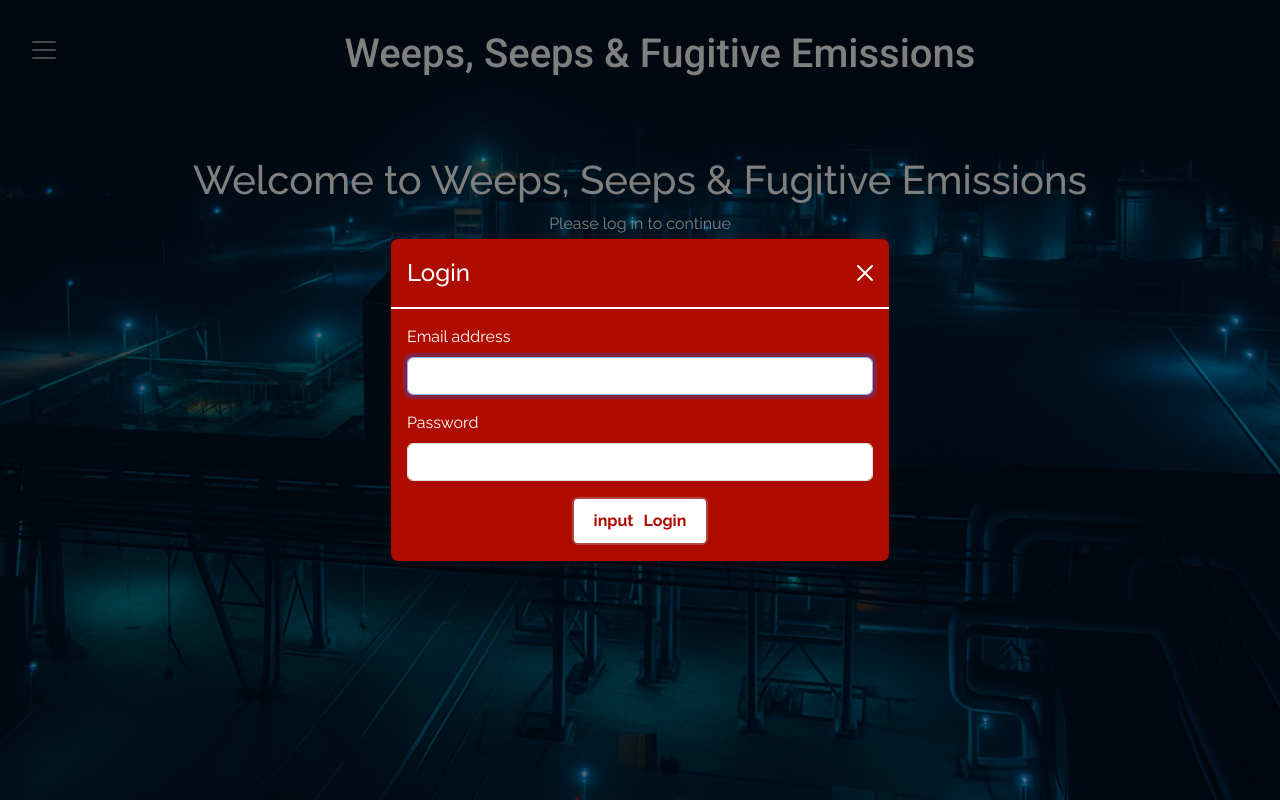
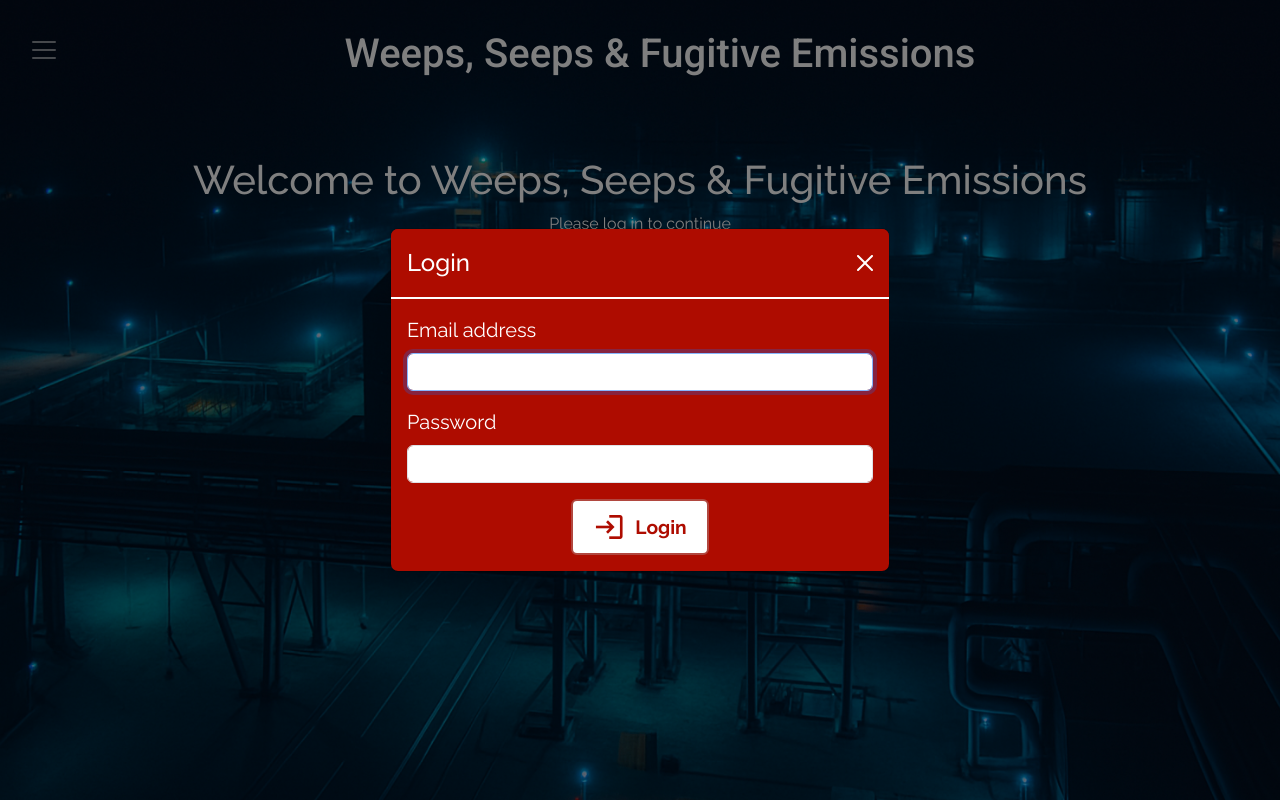
Before and after one commit to johnamdickson/weeps-seeps-fugitive-emissions-web, a React (Create React App) app in the folder weeps-seeps-fugitive-emissions/: page / in a window 1280 px wide. Both pictures are taken after a click on the button "Login". Built offline with nearby package versions, Linux system fonts and the light colour scheme; no server answers.

Commit message:
style: add toast for login success

```diff
--- a/weeps-seeps-fugitive-emissions/src/components/LoginModal.css
+++ b/weeps-seeps-fugitive-emissions/src/components/LoginModal.css
@@ -2,6 +2,10 @@
 .login-modal .modal-content {
     background-color: #ae0c00;  /* Background color */
     color: white;               /* White text */
+  }
+
+  .login-modal-icon  {
+    font-size:2rem !important;
   }
 
   /* Optional: Customize the modal header */
@@ -28,15 +32,9 @@
   .login-modal .modal-footer button:hover {
     background-color: #f1f1f1;  /* Slight hover effect */
     color: #ae0c00;             /* Maintain button text color */
+
   }
 
-  .material-symbols-outlined {
-    font-variation-settings:
-    'FILL' 0,
-    'wght' 300,
-    'GRAD' 0,
-    'opsz' 40
-  }
 
 .login-modal .modal-header .btn-close {
     background-color: transparent;
@@ -58,7 +56,8 @@
     background-color: rgb(255, 255, 255) !important;  /* White background */
     color: #ae0c00 !important;           /* Vermilion red font color */
     border: 2px solid #b1473f !important;  /* Optional: Red border for the button */
-    font-weight: bold;                  /* Optional: Make the text bold */
+    font-weight: bold;
+    font-size:1.2rem;               /* Optional: Make the text bold */
     padding: 10px 20px;                 /* Adjust padding to make the button larger */
     width: auto;
     display: flex;
@@ -72,4 +71,7 @@
     background-color: #c9c4c4 !important;  /* Light gray background on hover */
     color: #ae0c00 !important;             /* Keep the Vermilion red font color */
     border-color: #ae0c00 !important;      /* Ensure the border remains red */
+    transition: color 0.3s ease, transform 0.3s ease;
+    opacity: 0.95;
+    transform: scale(1.15);
   }
--- a/weeps-seeps-fugitive-emissions/src/components/LoginModal.js
+++ b/weeps-seeps-fugitive-emissions/src/components/LoginModal.js
@@ -3,17 +3,27 @@ import { Modal, Button, Form } from 'react-bootstrap';
 import { signInWithEmailAndPassword } from 'firebase/auth';
 import { auth } from '../firebase/firebase'; // Make sure this is the correct import for your Firebase config
 import './LoginModal.css';
+import { useToast } from "../contexts/ToastContext";
 
 const LoginModal = ({ show, onHide }) => {
   const [email, setEmail] = useState('');
   const [password, setPassword] = useState('');
   const [error, setError] = useState('');
+  const { showToast } = useToast();   // Toast message handler
 
   const handleLogin = async (e) => {
     e.preventDefault();
 
     try {
-      const userCredential = await signInWithEmailAndPassword(auth, email, password);
+      const userCredential = await signInWithEmailAndPassword(auth, email, password)
+        showToast(
+        "Welcome to the Weeps, Seeps and Fugitive Emissions Monitoring Tool.",
+        "success",
+        <>
+          <span className="material-icons success-icon me-3">thumb_up</span>
+          Login Successful
+        </>
+      );
       const user = userCredential.user;
       console.log("✅ Login successful:", user);
       // Optionally log additional details, such as the user's UID or email
@@ -22,7 +32,15 @@ const LoginModal = ({ show, onHide }) => {
 
       onHide();  // Close the modal on successful login
     } catch (err) {
-      setError(err.message);  // Store the error message for UI display
+      setError(err.message);
+      showToast(
+        `There was a problem logging you in:  ${err.message}`,
+        "danger",
+        <>
+          <span className="material-icons success-icon me-3">thumb_down</span>
+          Login Error
+        </>
+      ) // Store the error message for UI display
       console.error("❌ Login failed:", err.code, err.message);  // Log detailed error information
     }
   };
@@ -33,9 +51,9 @@ const LoginModal = ({ show, onHide }) => {
         <Modal.Title>Login</Modal.Title>
       </Modal.Header>
       <Modal.Body>
-        {error && <p className="text-danger">{error}</p>}
+        {error && <p className="text-white fs-6">{error}</p>}
         <Form onSubmit={handleLogin}>
-          <Form.Group className="mb-3">
+          <Form.Group className="mb-3 fs-5">
             <Form.Label>Email address</Form.Label>
             <Form.Control
               type="email"
@@ -46,7 +64,7 @@ const LoginModal = ({ show, onHide }) => {
             />
           </Form.Group>
 
-          <Form.Group className="mb-3">
+          <Form.Group className="mb-3 fs-5">
             <Form.Label>Password</Form.Label>
             <Form.Control
               type="password"
@@ -57,7 +75,7 @@ const LoginModal = ({ show, onHide }) => {
           </Form.Group>
 
           <Button variant="primary" type="submit" className="btn-login">
-            <span class="material-symbols-outlined">input</span>
+            <span class="material-icons login-modal-icon">login</span>
             Login
             </Button>
         </Form>
```
